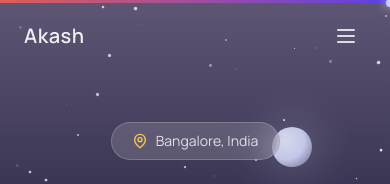
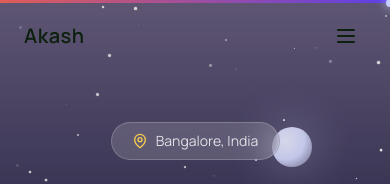
Before and after one commit to voidomin/porfolio_prototype_1, a Next.js app in the folder portfolio-website/: page / in a window 390 px wide. Shown: the top 184 px of the page. Built offline with nearby package versions, Linux system fonts and the light colour scheme.

Commit message:
style: fix navbar text contrast on dawn sky background

```diff
--- a/portfolio-website/src/components/layout/Navbar.tsx
+++ b/portfolio-website/src/components/layout/Navbar.tsx
@@ -53,7 +53,12 @@ export const Navbar = () => {
             className="relative cursor-pointer"
             whileHover={{ scale: 1.03 }}
           >
-            <span className="text-xl font-semibold tracking-wide text-white/90">
+            <span
+              className={cn(
+                "text-xl font-semibold tracking-wide transition-colors duration-300",
+                hasScrolled ? "text-white/90" : "text-forest-950"
+              )}
+            >
               {personalProfile.name}
             </span>
           </motion.a>
@@ -73,7 +78,9 @@ export const Navbar = () => {
                 }}
                 className={cn(
                   "relative px-4 py-2 text-sm font-medium rounded-full transition-all duration-300",
-                  "text-white/60 hover:text-white hover:bg-white/10"
+                  hasScrolled
+                    ? "text-white/70 hover:text-white hover:bg-white/10"
+                    : "text-forest-950/80 hover:text-forest-950 hover:bg-forest-950/10"
                 )}
               >
                 {item.label}
@@ -84,7 +91,12 @@ export const Navbar = () => {
           {/* Mobile menu button */}
           <motion.button
             onClick={() => setIsOpen(!isOpen)}
-            className="md:hidden p-2 rounded-full hover:bg-white/10 text-white/80"
+            className={cn(
+              "md:hidden p-2 rounded-full transition-all duration-300",
+              hasScrolled
+                ? "hover:bg-white/10 text-white/80"
+                : "hover:bg-forest-950/10 text-forest-950"
+            )}
             whileHover={{ scale: 1.1 }}
             whileTap={{ scale: 0.95 }}
           >
```
